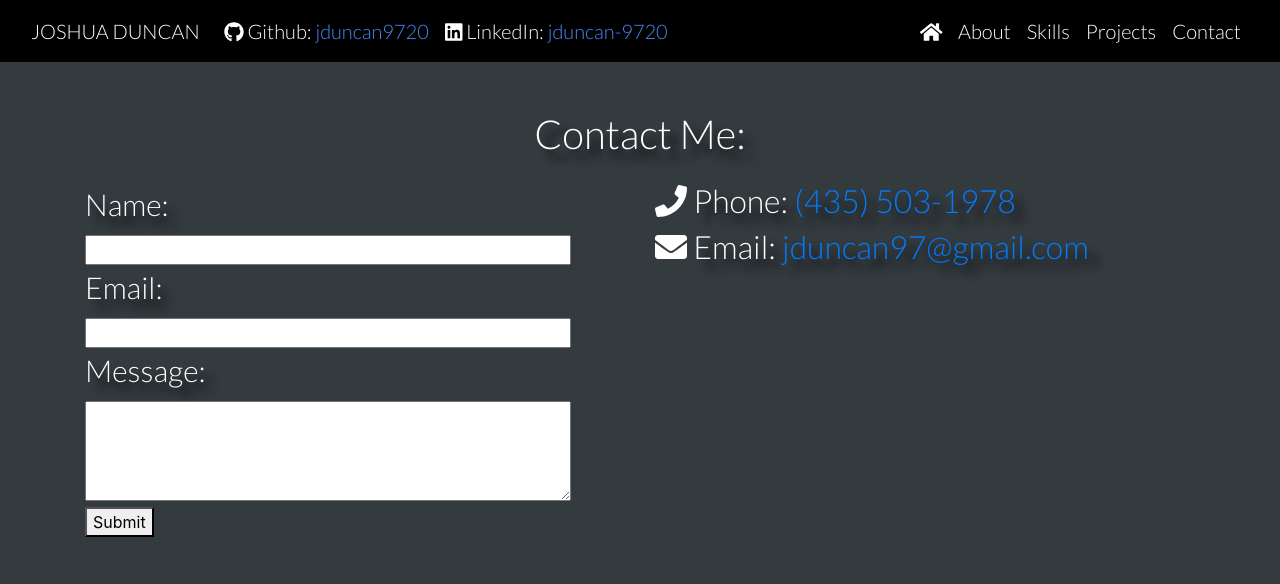
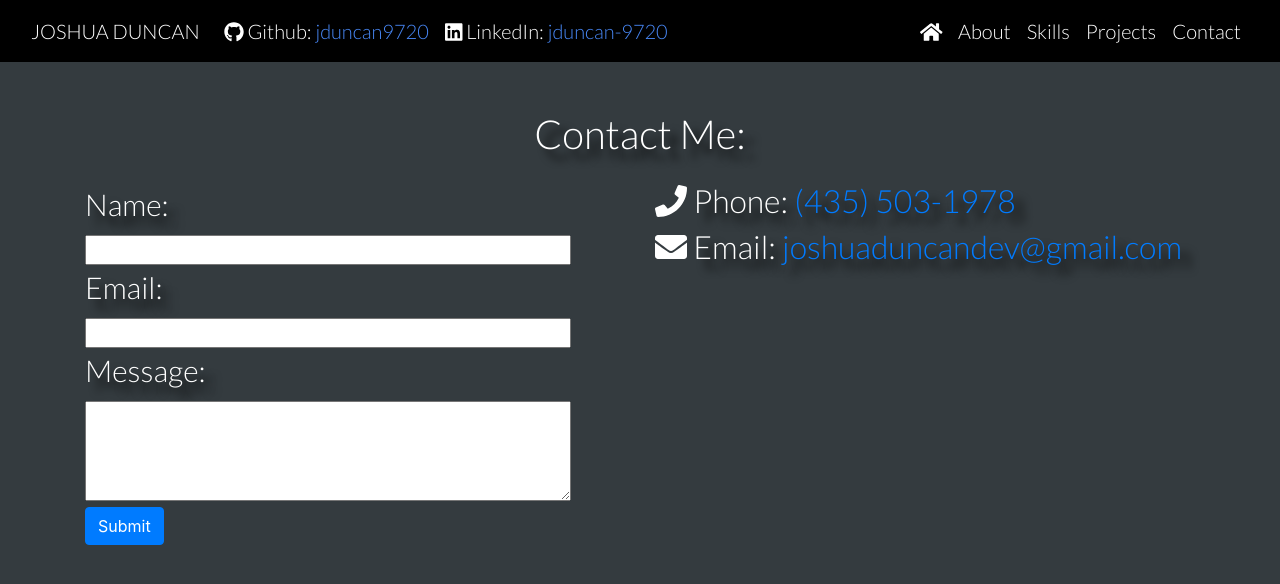
Before and after one commit to jduncan9720/joshua-duncan-portfolio, a React (Create React App) app in the folder client/: page /contact in a window 1280 px wide. Shown: the top 584 px of the page. Built offline with nearby package versions, Linux system fonts and the light colour scheme.

Commit message:
some final styling

```diff
--- a/client/src/pages/Contact.js
+++ b/client/src/pages/Contact.js
@@ -1,6 +1,6 @@
 import React, { useState } from 'react'
 import { FontAwesomeIcon } from '@fortawesome/react-fontawesome'
-import { Container, Row, Col, Image } from "react-bootstrap"
+import { Container, Row, Col, Image, Button } from "react-bootstrap"
 import axios from "axios";
 import "./style.css"
 
@@ -86,12 +86,12 @@ export default function Contact() {
                     required
                 />
                 </div>
-                <button type="submit">Submit</button>
+                <Button type="submit">Submit</Button>
             </form>
             </Col>
             <Col md={6} className="mt-3 mb-3">
                 <h2><FontAwesomeIcon style={{color: 'white'}} icon='phone' /> Phone: <a href="tel:435-657-0500">(435) 503-1978</a></h2>
-                <h2><FontAwesomeIcon style={{color: 'white'}} icon='envelope' /> Email: <a href="mailto:jduncan97@gmail.com">jduncan97@gmail.com</a></h2>
+                <h2><FontAwesomeIcon style={{color: 'white'}} icon='envelope' /> Email: <a href="mailto:joshuaduncandev@gmail.com">joshuaduncandev@gmail.com</a></h2>
             </Col>
             </Row>
             </Container>
```
